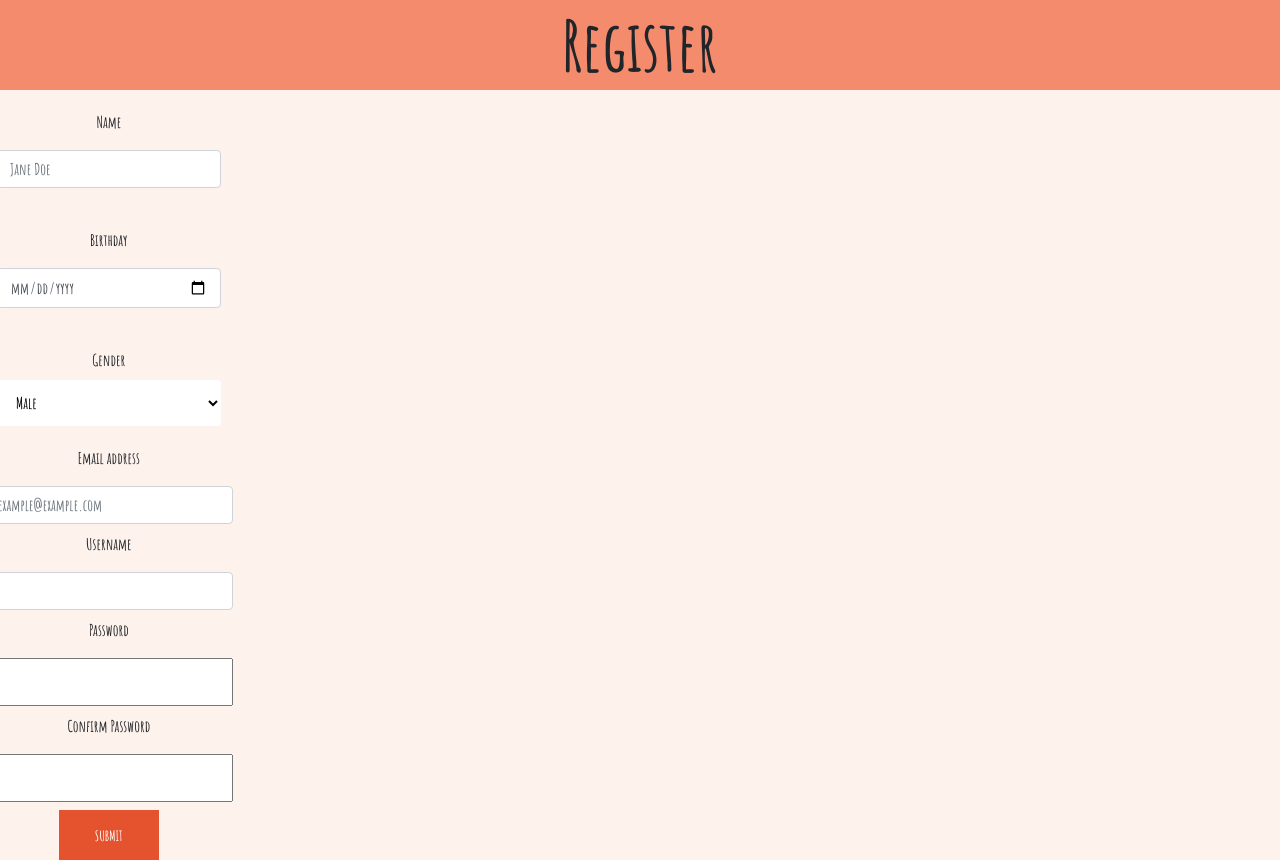
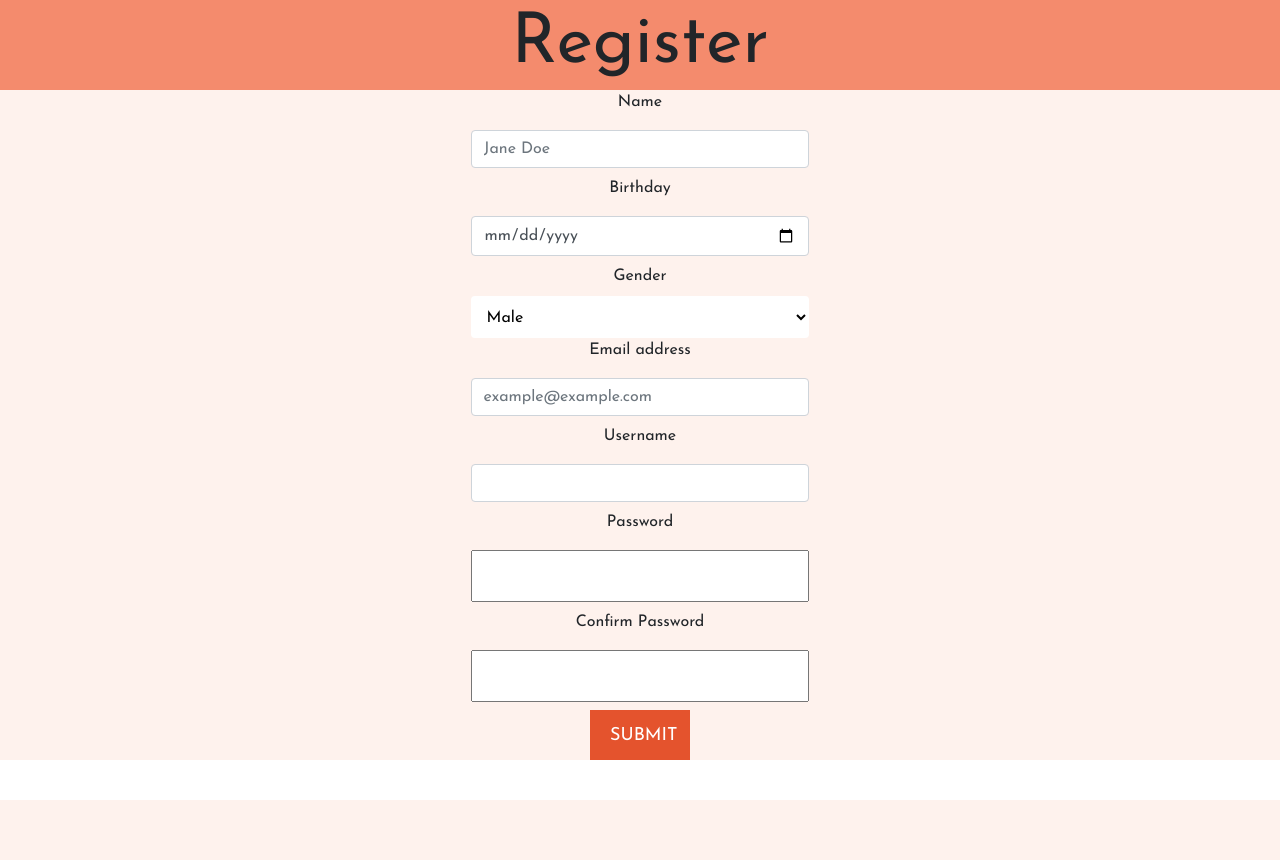
Before and after one commit to nathanzzhang/TokuApp, a Flask app: page /register in a window 1280 px wide. After the commit the page ends 800 px from the top, so only its background shows below. Run offline with Flask 2, Linux system fonts and the light colour scheme; parts of the project's set-up code (start-up, migrations or seed data) failed here and were passed over; some libraries are stand-ins or nearby versions.

Commit message:
updated css

```diff
--- a/backend/static/main.css
+++ b/backend/static/main.css
@@ -1,4 +1,4 @@
-@import url('https://fonts.googleapis.com/css2?family=Amatic+SC:wght@700&display=swap" rel="stylesheet');
+@import url('https://fonts.googleapis.com/css2?family=Josefin+Sans&display=swap');
 
 img {
     width: 200px;
@@ -7,7 +7,7 @@ img {
 body {
     margin: 0 !important;
     padding: 0 !important;
-    font-family: 'Amatic SC', cursive;
+    font-family: 'Josefin Sans', cursive;
 }
 h1 {
     background-color: rgb(65, 235, 161);
@@ -29,11 +29,18 @@ p {
 #container {
     text-align: center;
 }
+
 #color {
     color: blue;
 }
-#container {
+
+#languages{
     text-align: center;
+    width: 100%;
+    padding: 15px 15px;
+    margin: 8px 0;
+    box-sizing: border-box;
+    font-size: 70 px;
 }
 
 button {
--- a/backend/static/register.css
+++ b/backend/static/register.css
@@ -1,6 +1,7 @@
 
-body {
+#container {
     text-align: center;
+    margin: auto;
     background: #fef2ed;
 }
 form {
@@ -14,11 +15,13 @@ h1 {
     text-align: center;
 }
 
-.signup{
+#row{
+    text-align: center;
     width: 100%;
-    padding: 12px 12px;
+    padding: 15px 15px;
     margin: 8px 0;
     box-sizing: border-box;
+    font-size: 70 px;
   }
 
   /*.languages{
@@ -27,7 +30,7 @@ h1 {
 
   select {
     width: 100%;
-    padding: 12px 15px;
+    padding: 12px 12px;
     border: none;
     border-radius: 4px;
     background-color:white;
@@ -35,14 +38,9 @@ h1 {
 
   input{
     width: 100%;
-    padding: 10px 10px;
+    padding: 12px 12px;
     margin: 8px 0;
     box-sizing: border-box;
-  }
-
-  .column{
-      float: left;
-      width: 50%
   }
 
   #submit {
@@ -52,10 +50,10 @@ h1 {
     text-align: center;
     padding: 10px 20px;
     display: inline-block;
-    font-size: 14px;
+    font-size: 18px;
   }
 
-/* @import url(https://fonts.googleapis.com/css?family=Open+Sans);
+@import url(https://fonts.googleapis.com/css?family=Open+Sans);
 
 input[type="checkbox"] { display: none; }
 
@@ -98,4 +96,4 @@ input[type="checkbox"]:checked + label:before {
   border-left-color: transparent;
   -webkit-transform: rotate(45deg);
   transform: rotate(45deg);
-} */
+}
--- a/backend/templates/languages.html
+++ b/backend/templates/languages.html
@@ -7,7 +7,7 @@
 {% block content %}
     <h1>Languages</h1>
 
-    <div class="row">
+    <div id="container">
             <form name="Languages" method='POST' action='/languages'>
 
                 <h2>What languages can you speak?</h2>
--- a/backend/templates/register.html
+++ b/backend/templates/register.html
@@ -6,7 +6,7 @@
 
 {% block content %}
     <h1>Register</h1>
-    <div class="row">
+    <div id="container">
             <form name="Register" method='POST' action='/register'>
                 <div class="signup">
                     <label for="name">Name</label>
```
Also changed, not shown: app.db.
